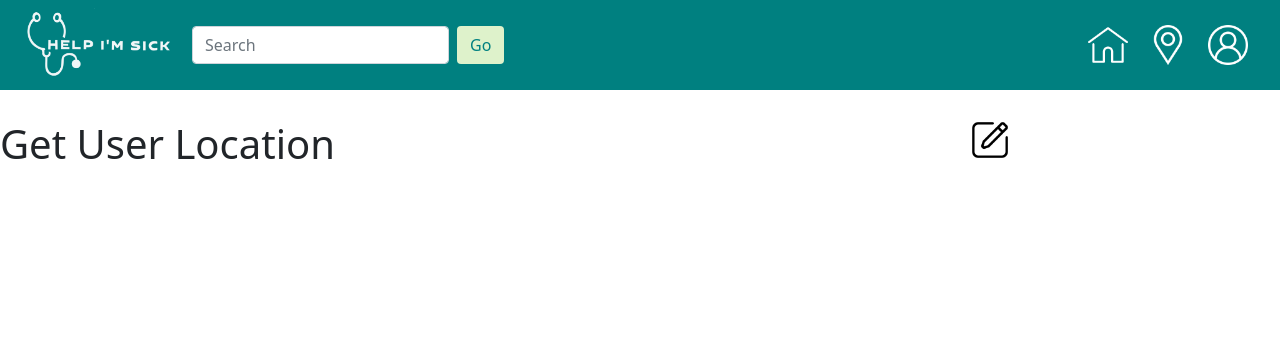
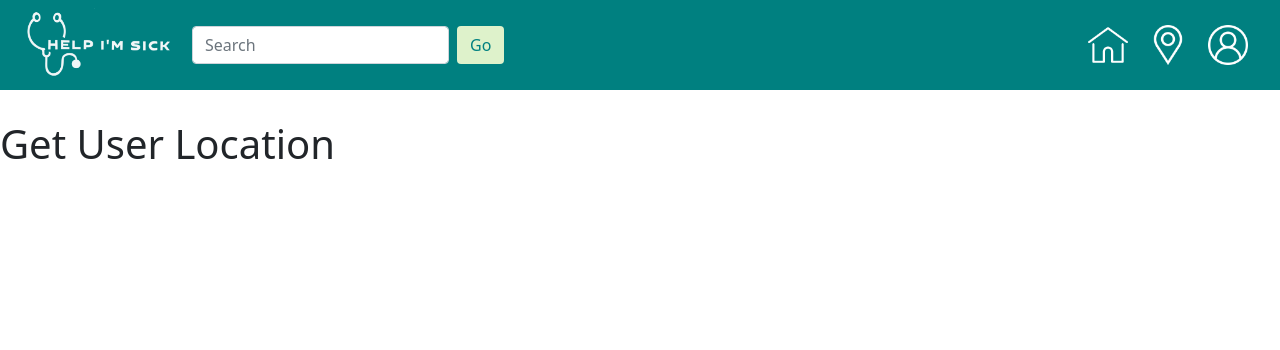
Before and after one commit to juliannWang/HelpImSick, a Django app: page /index/nearby-doctors/ in a window 1280 px wide. Shown: the top 350 px of the page. Run offline with Django 3.2, Linux system fonts and the light colour scheme; the visitor is signed in with stand-in values (Sample User, id 1).

Commit message:
fixed positioning and index

```diff
--- a/static/css/base.css
+++ b/static/css/base.css
@@ -52,9 +52,9 @@ img.icon:hover{
 }
 
 img.createpost{
-    position: absolute;
-    top: 120px;
-    right: 270px;
+    position: relative;
+    left: 1080px;
+    top: 40px;
     width: 40px;
     height:40px;
 }
--- a/templates/ImSick/base.html
+++ b/templates/ImSick/base.html
@@ -36,7 +36,7 @@
             </li>
 
             <li>
-              <a href="nearby-doctors/"><img class="icon" src={% static "images/location.png" %} alt="Nearest GP"></a>
+              <a href="nearby-doctors"><img class="icon" src={% static "images/location.png" %} alt="Nearest GP"></a>
             </li>
 
             <li class="dropdown">
@@ -57,8 +57,6 @@
 <br />
 <br />
 
-    <a href="createPost/"><img class="createpost" src={% static "images/createpost.png" %} alt="Create Post"></a>
-
     <script src="https://cdn.jsdelivr.net/npm/bootstrap@5.0.2/dist/js/bootstrap.bundle.min.js" integrity="sha384-MrcW6ZMFYlzcLA8Nl+NtUVF0sA7MsXsP1UyJoMp4YLEuNSfAP+JcXn/tWtIaxVXM" crossorigin="anonymous"></script>
     {% block content%}
     {%endblock%}
--- a/templates/ImSick/index.html
+++ b/templates/ImSick/index.html
@@ -6,6 +6,8 @@
 {% extends 'base.html' %}
 {% block content%}
 {% load static %}
+
+<a href="createPost/"><img class="createpost" src={% static "images/createpost.png" %} alt="Create Post"></a>
 
 {% if posts %}
     {% for p in posts %}
@@ -22,6 +24,7 @@
             </div>
         </div>
     </div>
+
     {% endfor %}
 {% endif %}
 {% endblock %}
```
